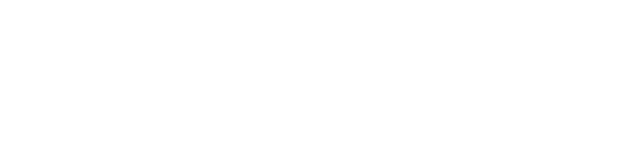
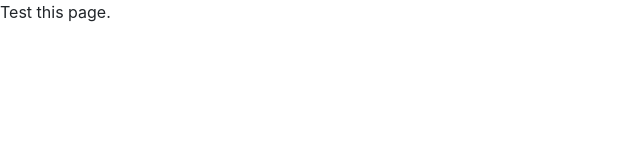
Before and after one commit to sfstheatreoffice/sfstheatreoffice.github.io, a plain HTML site: page index.html in a window 1280 px wide. Shown: the whole page, without its empty margins (0-640 px from the left). Drawn offline with Linux system fonts and the light colour scheme.

Commit message:
Update index.html

```diff
--- a/index.html
+++ b/index.html
@@ -15,6 +15,8 @@
 
 <body>
 
+	Test this page.
+
 <!-- jQuery (necessary for Bootstrap's JavaScript plugins) -->
     <script src="js/jquery-3.4.1.min.js"></script>
 
```
